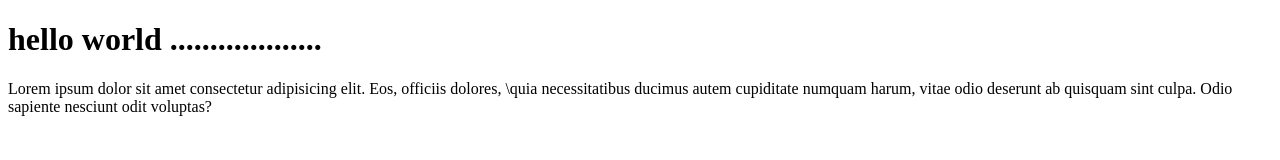
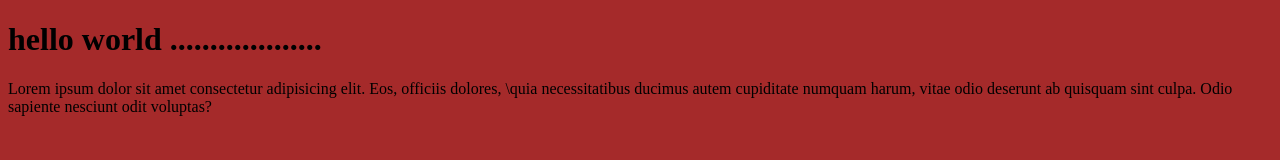
Before and after one commit to shoaib420/javascript-2nd-class, a plain HTML site: page index.html in a window 1280 px wide. Drawn offline with Linux system fonts and the light colour scheme.

Commit message:
add style-sheet

```diff
--- a/index.html
+++ b/index.html
@@ -4,6 +4,7 @@
     <meta charset="UTF-8">
     <meta name="viewport" content="width=device-width, initial-scale=1.0">
     <title>Document</title>
+    <link rel="stylesheet" href="./style/style.css">
 </head>
 <body>
     <h1>
--- /dev/null
+++ b/style/style.css
@@ -0,0 +1,3 @@
+body{
+    background-color: brown;
+}
```
